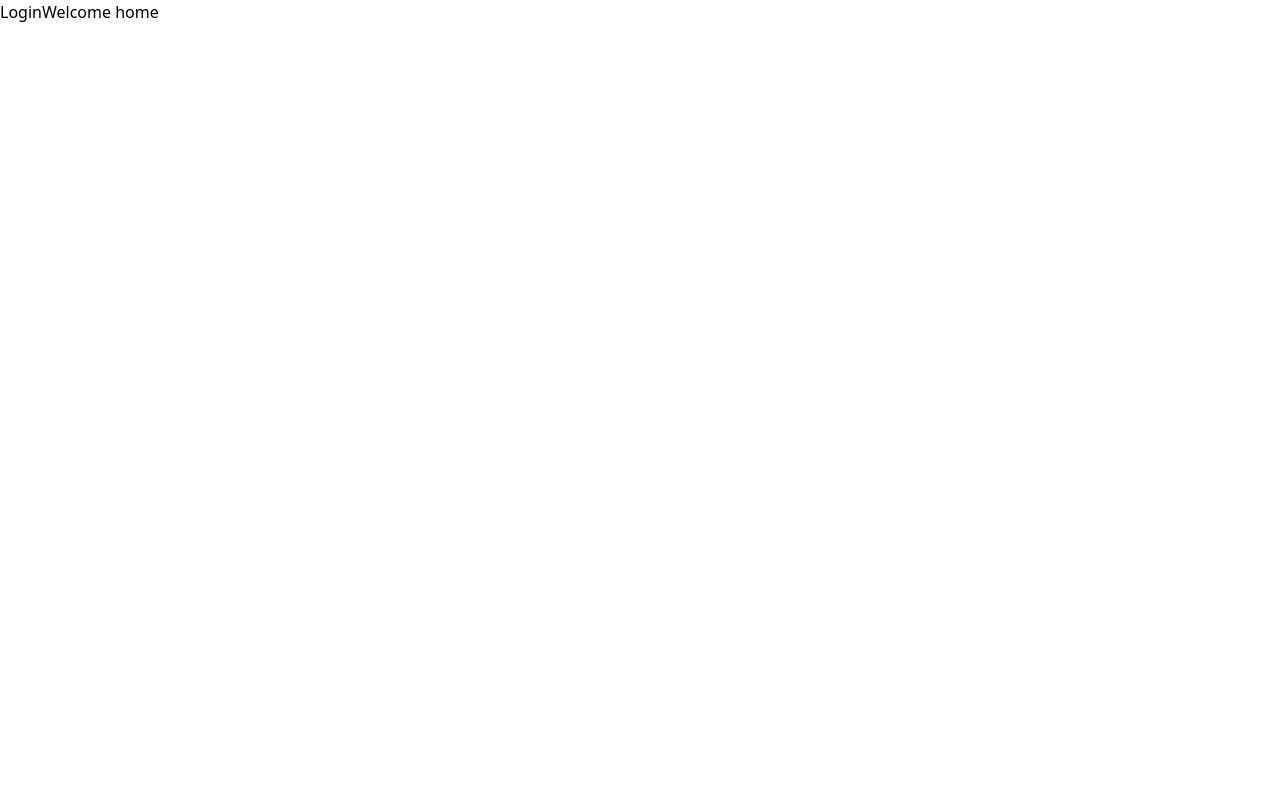
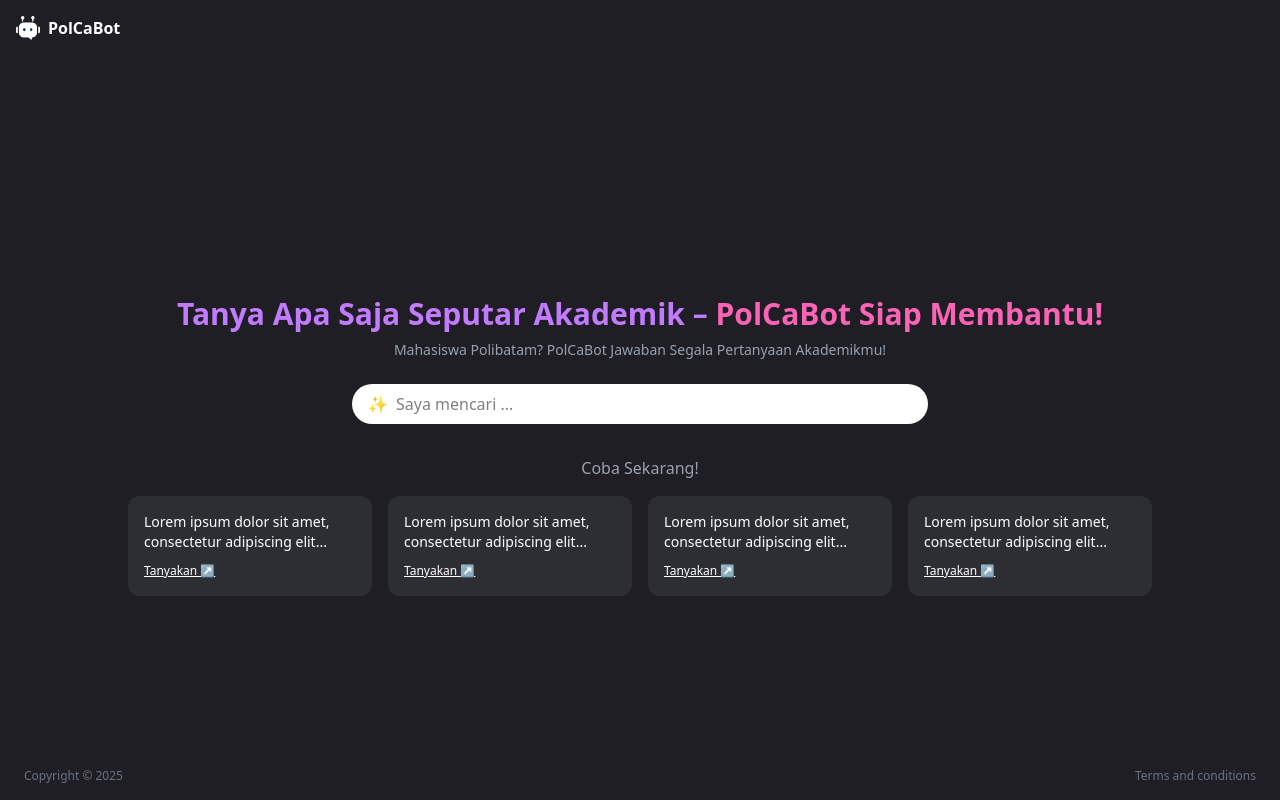
Before and after one commit to university-projects-poltek/Polcabot, a React (Vite) app in the folder frontend/: page / in a window 1280 px wide. Built offline with nearby package versions, Linux system fonts and the light colour scheme.

Commit message:
update chatroom

```diff
--- a/frontend/package.json
+++ b/frontend/package.json
@@ -17,6 +17,7 @@
     "postcss": "^8.5.3",
     "react": "^19.1.0",
     "react-dom": "^19.1.0",
+    "react-icons": "^5.5.0",
     "react-router": "^7.6.0",
     "tailwindcss": "^4.1.7"
   },
--- /dev/null
+++ b/frontend/src/pages/chatroom/chatroompage.jsx
@@ -0,0 +1,91 @@
+import { useState, useRef, useEffect } from "react";
+import { Header } from "../components/header";
+
+export const ChatRoomPage = () => {
+  const [messages, setMessages] = useState([]);
+  const [input, setInput] = useState("");
+  const messagesEndRef = useRef(null);
+
+  const handleSend = async () => {
+    if (!input.trim()) return;
+
+    const userMsg = { text: input, sender: "user" };
+    setMessages((prev) => [...prev, userMsg]);
+
+    // Clear input immediately
+    setInput("");
+
+    // Placeholder AI response
+    const aiResponse = await getAIResponse(input);
+    setMessages((prev) => [...prev, { text: aiResponse, sender: "bot" }]);
+  };
+
+  const getAIResponse = async (userInput) => {
+    // Placeholder for AI integration
+    // Replace this with actual API call to your AI backend
+    return new Promise((resolve) => {
+      setTimeout(() => {
+        resolve("Ini adalah respons AI untuk: " + userInput);
+      }, 500);
+    });
+  };
+
+  const handleKeyDown = (e) => {
+    if (e.key === "Enter" && !e.shiftKey) {
+      e.preventDefault();
+      handleSend();
+    }
+  };
+
+  useEffect(() => {
+    messagesEndRef.current?.scrollIntoView({ behavior: "smooth" });
+  }, [messages]);
+
+  return (
+    <div className="flex flex-col h-screen bg-[#1E1E1E] text-white">
+      {/* Header */}
+      <div className="flex items-center border-gray-700">
+        <Header />
+      </div>
+
+      {/* Chat Area */}
+      <div className="flex-1 overflow-y-auto px-4 py-6 flex flex-col-reverse">
+        <div className="mx-auto max-w-3xl w-full flex flex-col-reverse gap-3">
+          <div ref={messagesEndRef} />
+          {[...messages].reverse().map((msg, idx) => (
+            <div
+              key={idx}
+              className={`w-fit max-w-[75%] px-4 py-3 rounded-xl text-sm leading-relaxed break-words ${
+                msg.sender === "user"
+                  ? "bg-purple-600 self-end ml-auto"
+                  : "bg-[#2A2A2A] self-start mr-auto"
+              }`}
+            >
+              {msg.text}
+            </div>
+          ))}
+        </div>
+      </div>
+
+      {/* Input Area */}
+      <div className="px-4 py-3 bg-[#1E1E1E]   border-gray-700">
+        <div className="flex items-center max-w-3xl mx-auto">
+          <div className="w-4 h-4 rounded-full bg-purple-500 mr-3" />
+          <input
+            value={input}
+            onChange={(e) => setInput(e.target.value)}
+            onKeyDown={handleKeyDown}
+            placeholder="Tanya apa?"
+            className="flex-1 bg-[#2A2A2A] text-white px-4 py-2 rounded-lg text-sm outline-none placeholder-gray-400"
+          />
+          <button
+            onClick={handleSend}
+            className="ml-3 text-purple-400 hover:text-purple-300 text-sm font-semibold"
+          >
+            Kirim
+          </button>
+        </div>
+      </div>
+    </div>
+  );
+};
--- /dev/null
+++ b/frontend/src/pages/components/footer.jsx
@@ -0,0 +1,8 @@
+export const Footer = () => (
+  <footer className="text-xs text-gray-500 text-center p-4">
+    <div className="flex justify-between px-2">
+      <span>Copyright © 2025</span>
+      <span>Terms and conditions</span>
+    </div>
+  </footer>
+);
--- /dev/null
+++ b/frontend/src/pages/components/header.jsx
@@ -0,0 +1,8 @@
+import Logo from "../../assets/logo-v1.png";
+
+export const Header = () => (
+  <header className="p-4 flex items-center">
+    <img src={Logo} alt="PolCaBot" className="w-6 h-6 mr-2" />
+    <span className="text-white font-bold">PolCaBot</span>
+  </header>
+);
--- /dev/null
+++ b/frontend/src/pages/components/searchbar.jsx
@@ -0,0 +1,10 @@
+export const SearchBar = () => (
+  <div className="flex items-center mt-6 w-full max-w-xl bg-white rounded-full px-4 py-2 text-black">
+    <span className="mr-2">✨</span>
+    <input
+      type="text"
+      placeholder="Saya mencari ..."
+      className="flex-1 bg-transparent outline-none"
+    />
+  </div>
+);
--- /dev/null
+++ b/frontend/src/pages/components/suggestioncard.jsx
@@ -0,0 +1,10 @@
+export const SuggestionCard = () => (
+  <div className="bg-[#2D2D34] rounded-xl p-4 text-sm">
+    <p className="mb-2">
+      Lorem ipsum dolor sit amet, consectetur adipiscing elit...
+    </p>
+    <a href="#" className="text-grey-400 underline text-xs">
+      Tanyakan ↗
+    </a>
+  </div>
+);
--- a/frontend/src/pages/home/index.jsx
+++ b/frontend/src/pages/home/index.jsx
@@ -1,11 +1,31 @@
 import React from "react";
 import { Link } from "react-router";
+import { Header } from "../components/header";
+import { Footer } from "../components/footer";
+import { SearchBar } from "../components/searchbar";
+import { SuggestionCard } from "../components/suggestioncard";
 
 export const Home = () => {
   return (
-    <div>
-      <Link to="/login">Login</Link>
-      Welcome home
+    <div className="min-h-screen bg-[#1E1E24] text-white flex flex-col">
+      <Header />
+      <main className="flex-grow flex flex-col items-center px-4 py-10 mt-50">
+        <h1 className="text-2xl sm:text-3xl font-bold text-center text-purple-400">
+          Tanya Apa Saja Seputar Akademik –{" "}
+          <span className="text-pink-400">PolCaBot Siap Membantu!</span>
+        </h1>
+        <p className="mt-2 text-sm text-center text-gray-400">
+          Mahasiswa Polibatam? PolCaBot Jawaban Segala Pertanyaan Akademikmu!
+        </p>
+        <SearchBar />
+        <p className="mt-8 mb-4 text-gray-400">Coba Sekarang!</p>
+        <div className="grid grid-cols-1 sm:grid-cols-2 md:grid-cols-4 gap-4 w-full max-w-5xl">
+          {Array.from({ length: 4 }).map((_, i) => (
+            <SuggestionCard key={i} />
+          ))}
+        </div>
+      </main>
+      <Footer />
     </div>
   );
 };
--- a/frontend/src/router/index.jsx
+++ b/frontend/src/router/index.jsx
@@ -2,6 +2,7 @@ import { createBrowserRouter } from "react-router";
 import { Home } from "../pages/home";
 import { Login } from "../pages/login";
 import { Register } from "../pages/register";
+import { ChatRoomPage } from "../pages/chatroom/chatroompage";
 
 const Router = createBrowserRouter([
   {
@@ -16,6 +17,10 @@ const Router = createBrowserRouter([
     path: "/register",
     element: <Register />,
   },
+  {
+    path: "/chatroom",
+    element: <ChatRoomPage />,
+  },
 ]);
 
 export default Router;
```
Also changed, not shown: 1 other file (tests, documents, lock files or other folders).
